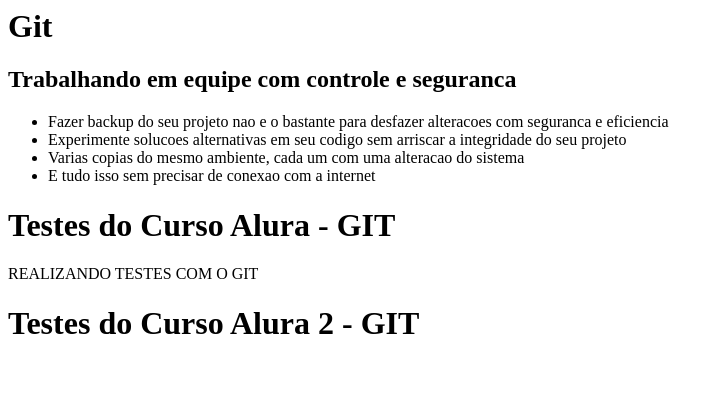
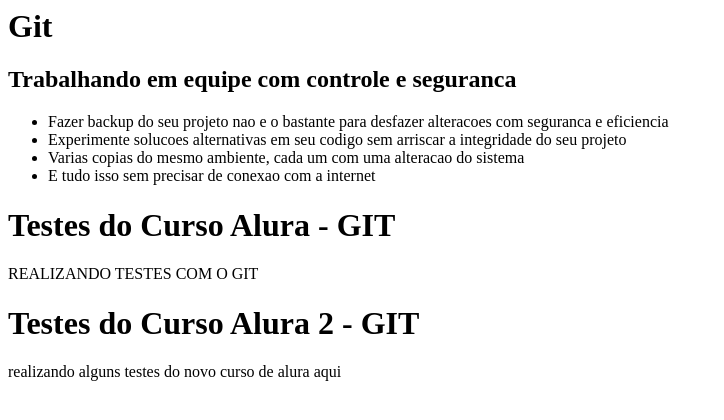
Before and after one commit to heeydoug/testes-alura, a plain HTML site: page index.html in a window 1280 px wide. Shown: the whole page, without its empty margins (0-724 px from the left). Drawn offline with Linux system fonts and the light colour scheme.

Commit message:
Organizando o erro encontrado

```diff
--- a/index.html
+++ b/index.html
@@ -20,8 +20,12 @@
 			<li>E tudo isso sem precisar de conexao com a internet</li>
 		</ul>
         <h1> Testes do Curso Alura - GIT </h1>
+
       <p> REALIZANDO TESTES COM O GIT </p>
+
         <h1> Testes do Curso Alura 2 - GIT </h1>
+
+		<p> realizando alguns testes do novo curso de alura aqui</p> <br>
 
 	</body>
 
```
Also changed, not shown: 1 other file.
